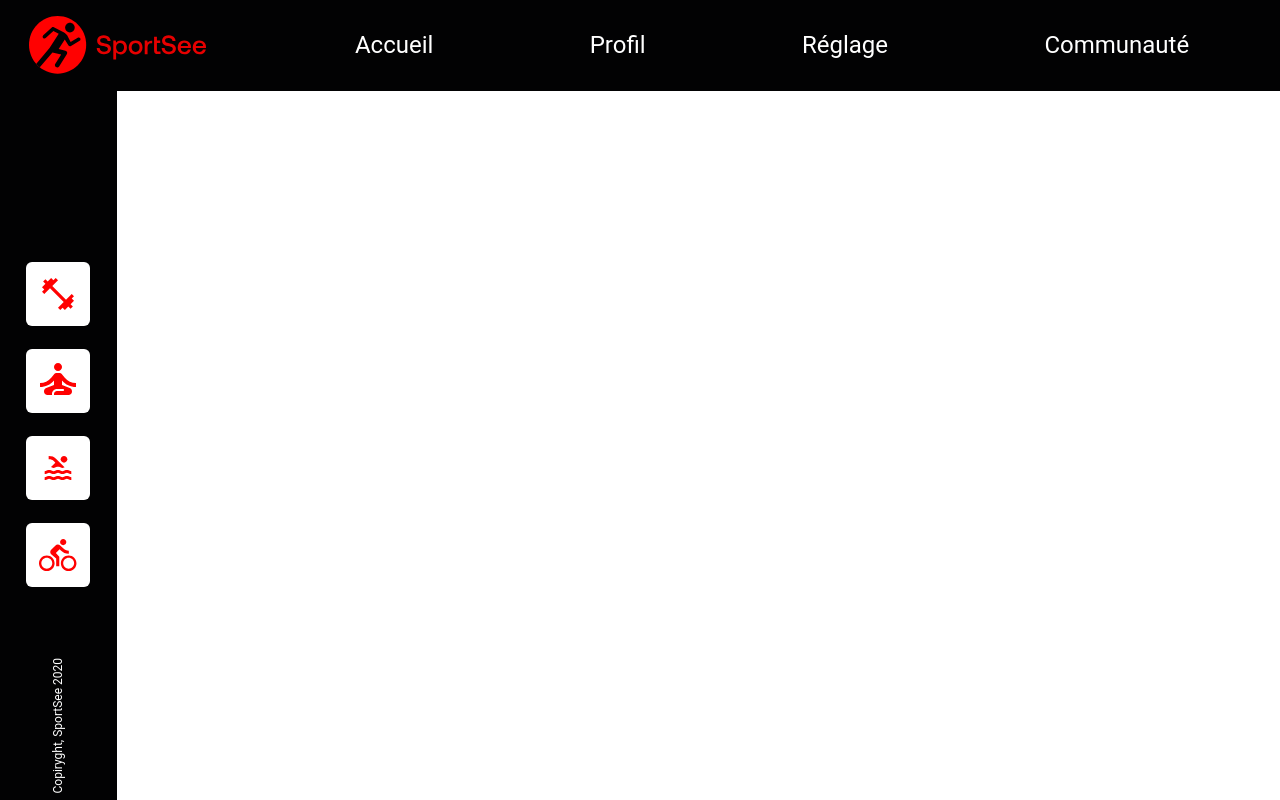
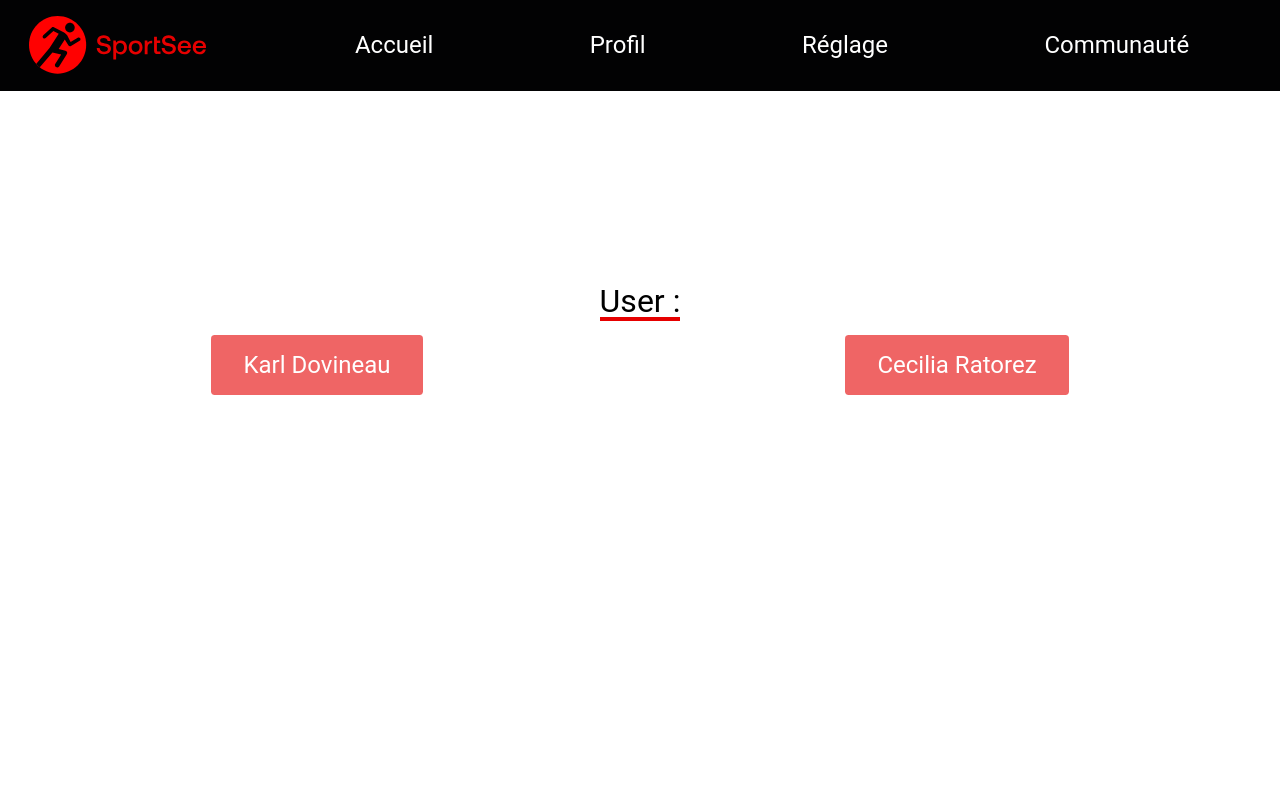
Before and after one commit to OliviaG-dev/OC_P12_16082022, a React (Create React App) app: page / in a window 1280 px wide. Built offline with nearby package versions, Linux system fonts and the light colour scheme.

Commit message:
feat:router,home

```diff
--- a/package.json
+++ b/package.json
@@ -8,6 +8,7 @@
     "@testing-library/user-event": "^13.2.1",
     "react": "^18.2.0",
     "react-dom": "^18.2.0",
+    "react-router-dom": "^6.3.0",
     "react-scripts": "5.0.1",
     "web-vitals": "^2.1.0"
   },
--- a/src/components/App/App.jsx
+++ b/src/components/App/App.jsx
@@ -1,10 +1,18 @@
+import { BrowserRouter,Routes, Route } from 'react-router-dom';
 import './App.css';
 import Dashboard from '../../pages/dashboard/dashboard';
+import Home from '../../pages/home/home';
+
 
 function App() {
   return (
     <div className="App">
-      <Dashboard />
+      <BrowserRouter>
+				<Routes>
+					<Route path='/' element={<Home/>} />
+					<Route path='/user/:id' element={<Dashboard/>} />
+				</Routes>
+			</BrowserRouter>
     </div>
   );
 }
--- /dev/null
+++ b/src/components/name/name.css
@@ -0,0 +1,17 @@
+
+.name {
+    font-size: 1.5rem;
+    text-decoration: none;
+    background-color: #E60000;
+    border: none;
+    color: white;
+    padding: 1rem 2rem;
+    text-align: center;
+    opacity: 0.6;
+    transition: 0.3s;
+    border-radius: 0.23rem;
+}
+
+.name:hover {
+    opacity: 1;
+}
--- /dev/null
+++ b/src/components/name/name.jsx
@@ -0,0 +1,13 @@
+import { Link } from 'react-router-dom';
+import './name.css';
+
+const Name = (user) => (
+    <div className='name__container'>
+        <Link to={'user/' + user.id} className='name' key={user.id}>
+			{user.userInfos.firstName} {user.userInfos.lastName}
+	    </Link>
+    </div>
+);
+
+
+export default Name;
--- a/src/index.css
+++ b/src/index.css
@@ -10,7 +10,7 @@ a, abbr, acronym, address, big, cite, code,
 del, dfn, em, img, ins, kbd, q, s, samp,
 small, strike, strong, sub, sup, tt, var,
 b, u, i, center,
-dl, dt, dd, ol, ul, li,
+dl, dt, dd, ol, ul, li, link
 fieldset, form, label, legend,
 table, caption, tbody, tfoot, thead, tr, th, td,
 article, aside, canvas, details, embed,
--- /dev/null
+++ b/src/pages/home/home.css
@@ -0,0 +1,19 @@
+.home {
+    display: flex;
+    flex-direction: column;
+    justify-content: center;
+    align-items: center;
+    height: 30rem;
+}
+
+h1 {
+    font-size: 2rem;
+    margin-bottom: 2rem;
+    border-bottom: 0.25rem solid #E60000;
+}
+
+.home__name {
+    display: flex;
+    width: 100%;
+    justify-content: space-around;
+}
--- /dev/null
+++ b/src/pages/home/home.jsx
@@ -0,0 +1,21 @@
+import React from 'react';
+import Header from '../../components/header/header'
+import mockData from '../../services/mockData';
+import Name from '../../components/name/name';
+import './home.css'
+
+const Home = () => (
+	<div>
+            <Header />
+            <div className='home'>
+                <h1>User :</h1>
+                <div className='home__name'>
+                    {mockData.USER_MAIN_DATA.map((user) => {
+                        return <Name {...user} key={user.id} />
+                    })}
+                </div>
+            </div>
+    </div>
+    )
+
+export default Home;
--- a/src/services/mockData.js
+++ b/src/services/mockData.js
@@ -260,9 +260,9 @@ const USER_PERFORMANCE = [
   },
 ];
 
-export {
-  USER_MAIN_DATA,
-  USER_ACTIVITY,
-  USER_AVERAGE_SESSIONS,
-  USER_PERFORMANCE,
+module.exports = {
+	USER_MAIN_DATA,
+	USER_ACTIVITY,
+	USER_AVERAGE_SESSIONS,
+	USER_PERFORMANCE,
 };
```
Also changed, not shown: src/pages/dashboard/dashboard.jsx (+7 -0 lines), src/services/api.jsx (added, +43 -0 lines), 1 other file (tests, documents, lock files or other folders).
